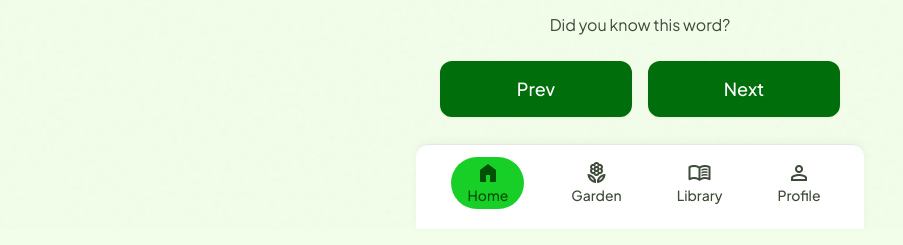
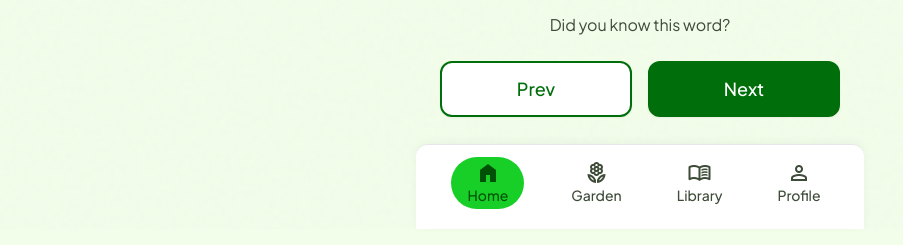
Before and after one commit to angrY-93/vocab, a plain HTML site: page seeding.html in a window 1280 px wide. Shown: the part 571-816 px from the top of the page, without its empty margins (0-903 px from the left). Drawn offline with nearby package versions, Linux system fonts and the light colour scheme.

Commit message:
style change.

```diff
--- a/seeding.html
+++ b/seeding.html
@@ -92,7 +92,7 @@
 <div class="flex flex-col gap-4 animate-in fade-in slide-in-from-bottom-4 duration-1000 delay-300">
 <p class="text-center text-on-surface-variant font-label-md mb-2">Did you know this word?</p>
 <div class="grid grid-cols-2 gap-4">
-<button class="h-14 bg-primary text-white border-2 border-primary rounded-xl font-button-text text-button-text shadow-sm hover:opacity-90 transition-all active:scale-95" id="seed-prev-btn">
+<button class="h-14 bg-surface-white text-primary border-2 border-primary rounded-xl font-button-text text-button-text shadow-sm hover:bg-surface-container-low transition-all active:scale-95" id="seed-prev-btn">
                     Prev
                 </button>
 <button class="h-14 bg-primary text-white border-2 border-primary rounded-xl font-button-text text-button-text shadow-sm hover:opacity-90 transition-all active:scale-95" id="seed-next-btn">
```
Also changed, not shown: pruning.html (+1 -1 lines).
